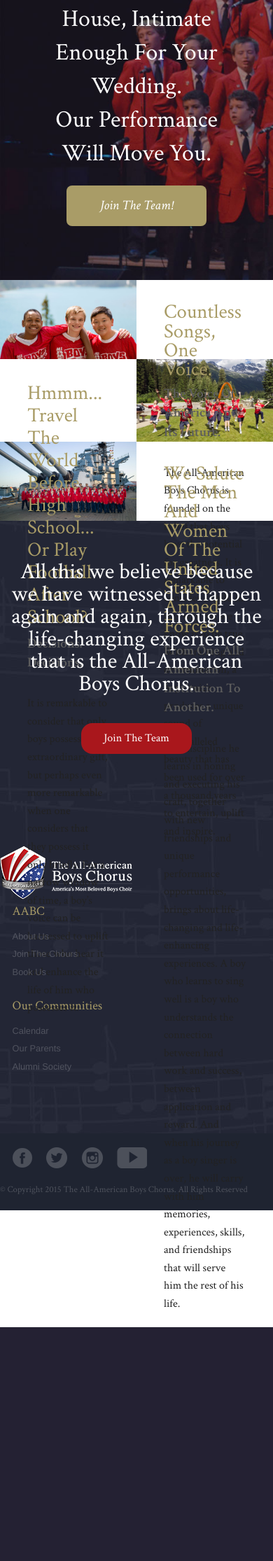
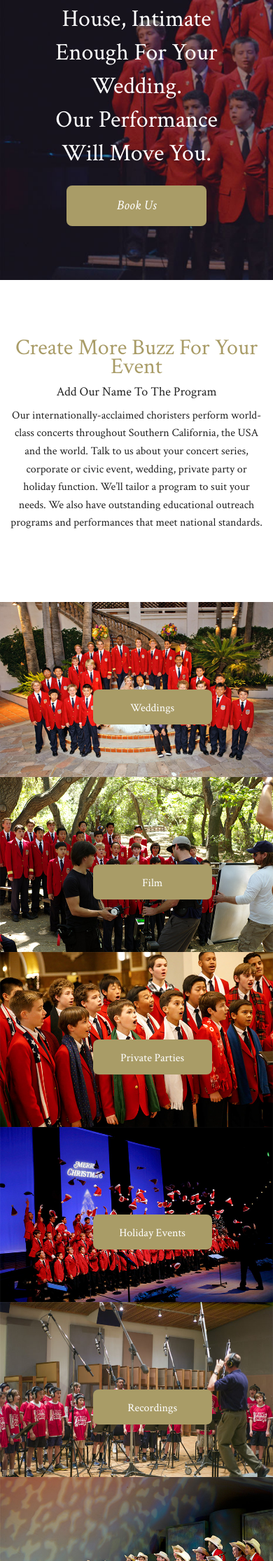
Before and after one commit to TheAllAmericanBoysChorus/AABC-v.-3.0, a PHP site: page /book-us.html in a window 390 px wide. Shown: the part 444-2674 px from the top of the page at 70% size. Before the commit the page ends 2340 px from the top, so only its background shows below. Run offline with PHP 8.4, Linux system fonts and the light colour scheme.

Commit message:
Friday May 22 Book Us

```diff
--- a/book-us.html
+++ b/book-us.html
@@ -90,51 +90,75 @@
             <div class="row">
                 <div class="small-10 small-centered columns text-center">
                     <h1>Dynamic Enough To Sing In An Opera House, Intimate Enough For Your Wedding. <br />Our Performance Will Move You.</h1>
-                    <a href="#"><button class="main-cta-btn">Join The Team!</button></a>
+                    <a href="#"><button class="main-cta-btn">Book Us</button></a>
                 </div>
             </div>
         </div>
     </div>
 </header>
-</body>
+<div class="row create-buzz">
+    <div class="small-12 medium-10 large-8 small-centered text-center columns">
+        <h1>Create More Buzz For Your Event</h1>
+        <h5>Add Our Name To The Program</h5>
+        <p>Our internationally-acclaimed choristers perform world-class concerts throughout Southern California, the USA and the world. Talk to us about your concert series, corporate or civic event, wedding, private party or holiday function. We’ll tailor a program to suit your needs. We also have outstanding educational outreach programs and performances that meet national standards.</p>
+    </div>
+</div>
+<div class="book-us-options">
+    <div class="book-us-option-wedding">
+        <button class="book-us-option-btn">Weddings</button>
+    </div>
+    <div class="book-us-option-film">
+        <button class="book-us-option-btn">Film</button>
+    </div>
+    <div class="book-us-option-private-parties">
+        <button class="book-us-option-btn">Private Parties</button>
+    </div>
+    <div class="book-us-option-holiday-events">
+        <button class="book-us-option-btn">Holiday Events</button>
+    </div>
+    <div class="book-us-option-recording">
+        <button class="book-us-option-btn">Recordings</button>
+    </div>
+    <div class="book-us-option-presenters">
+        <button class="book-us-option-btn">Presenters</button>
+    </div>
+</div>
 
 <div class="about-us-info-left clearfix">
     <div class="image-left">
-        <img src="images/3-boys.jpg">
+        <img src="images/concert-1.jpg">
     </div>
     <div class="content-right">
         <div class="content">
-            <h1>Countless Songs, One Voice.</h1>
-            <h5>The Voice Of America And Its Future.</h5>
-            <p>The All-American Boys Chorus is founded on the belief that boys have the potential for greatness. It is remarkable to consider a child in this way but we know it to be true. With training and determination, a boy’s voice produces a unique sound of unparalleled beauty that has been used for over a thousand years to entertain, uplift and inspire.</p>
+            <h1>Offer Your Audiences A Unique Sensory Experience</h1>
+            <h5>But Advise Them To Wear Comfortable Shoes</h5>
+            <p>For those seeking to offer a magical entertainment experience for their special event The All-American Boys Chorus is America’s quintessential and most internationally acclaimed contemporary boys choir that offers a professional repertoire of over 100 arrangements for almost any venue size so you can choose your genre, add prestige to your event and give your audience a performance to remember.</p>
         </div>
     </div>
 </div>
 
 <div class="about-us-info-right clearfix">
     <div class="image-right">
-        <img src="images/boys-jumping.jpg">
+        <img src="images/performing-2.jpg">
     </div>
     <div class="content-left">
         <div class="content">
-            <h1>Hmmm...
-Travel The World Before High School...
-Or Play Football After School?</h1>
-            <h5>Decisions. Decisions.</h5>
-            <p>It is remarkable to consider that only boys possess this extraordinary gift, but perhaps even more remarkable when one considers that they possess it only briefly. For a narrow window of time, a boy’s voice can be harnessed to uplift those who hear it and enhance the life of him who possesses it.</p>
+            <h1>Thrill Your Audience With Unique Arrangements And Stage Costumes</h1>
+            <h5>Not To Mention The Pure Angelic Sounds From World-Class Choristers.</h5>
+            <p>Over the years The All-American Boys Chorus has prided itself on being efficient enough to keep our performances easy on our presenters while still keeping our concerts engaging, fun, and dynamic for our audience.</p>
         </div>
     </div>
 </div>
 
 <div class="about-us-info-left clearfix">
     <div class="image-left">
-        <img src="images/iowa.jpg">
+        <img src="images/performing-3.jpg">
     </div>
     <div class="content-right">
         <div class="content">
-            <h1>We Salute The Men And Women Of The United States Armed Forces.</h1>
-            <h5>From One All-American Institution To Another.</h5>
-            <p>The discipline he learns in honing and executing his craft, together with new friendships and unique performance opportunities, brings about life-changing and life-enhancing experiences. A boy who learns to sing well is a boy who understands the connection between hard work and success, between application and reward. And when his journey as a boy singer is over, he will carry with him memories, experiences, skills, and friendships that will serve him the rest of his life.</p>
+            <h1>We Offer A Professional Repertoire Of Over 40 Arrangements For Almost Any Venue Size Or Occasion.</h1>
+            <h5>We’ll Even Bring Sound And Lighting.</h5>
+            <p>Our concerts are true visits; with the boys always on hand to greet and meet the audience in the theatre lobby following the concert.The combination of the boys’ charm and professionalism is heartwarming, irresistible and fun!</p>
         </div>
     </div>
 </div>
--- a/sass/about-us.sass
+++ b/sass/about-us.sass
@@ -89,3 +89,74 @@
 		color: #fff
 		padding: .7rem 2rem
 		margin-top: 2rem
+
+@media (max-width: 1430px)
+	.about-us-info-right .content
+		position: absolute
+		width: 60%
+		top: 50%
+		padding-top: 3rem
+
+	.about-us-info-left .content
+		position: absolute
+		width: 60%
+		top: 50%
+		padding-top: 3rem
+
+@media (max-width: 1230px)
+	.about-us-info-right .content
+		position: absolute
+		width: 60%
+		top: 50%
+		padding-top: 1rem
+
+		p
+			margin-top: 1rem
+
+	.about-us-info-left .content
+		position: absolute
+		width: 60%
+		top: 50%
+		padding-top: 1rem
+
+		p
+			margin-top: 1rem
+
+@media (max-width: 1200px)
+	.about-us-info-left .image-left
+		width: 100%
+		clear: both
+		display: inline-block
+
+	.about-us-info-left .content-right
+		width: 100%
+		clear: both
+		height: 400px
+		display: inline-block
+
+	.about-us-info-left .content
+		position: relative
+		width: 90%
+		top: 20%
+		left: 5%
+		padding-top: 0
+		text-align: center
+
+	.about-us-info-right .content
+		position: relative
+		width: 90%
+		top: 20%
+		left: 5%
+		padding-top: 0
+		text-align: center
+
+	.about-us-info-right .image-right
+		width: 100%
+		clear: both
+		display: inline-block
+
+	.about-us-info-right .content-left
+		width: 100%
+		clear: both
+		height: 400px
+		display: inline-block
--- a/sass/book-us.sass
+++ b/sass/book-us.sass
@@ -0,0 +1,115 @@
+/* Book Us */
+
+
+.create-buzz
+	padding: 5rem 0
+
+	h1
+		color: $brand-gold
+		font-size: 2rem
+
+.book-us-options
+
+	.book-us-option-btn
+		position: absolute
+		top: 50%
+		left: 34%
+		width: 170px
+		height: 50px
+		border-radius: .5rem
+		background: $brand-gold
+
+		&:hover
+			background: $brand-dark-blue
+
+
+.book-us-option-wedding
+	background: url('../images/weddings.jpg')
+	background-size: cover
+	height: 400px
+	float: left
+	width: 33.333%
+	position: relative
+	display: flex
+	align-items: center
+
+.book-us-option-film
+	background: url('../images/film.jpg')
+	background-size: cover
+	height: 400px
+	float: left
+	width: 33.333%
+	position: relative
+	display: flex
+	align-items: center
+
+.book-us-option-private-parties
+	background: url('../images/private_parties.jpg')
+	background-size: cover
+	height: 400px
+	float: left
+	width: 33.333%
+	position: relative
+	display: flex
+	align-items: center
+
+.book-us-option-holiday-events
+	background: url('../images/holiday_events.jpg')
+	background-size: cover
+	height: 400px
+	float: left
+	width: 33.333%
+	position: relative
+	display: flex
+	align-items: center
+
+.book-us-option-recording
+	background: url('../images/recording-1.jpg')
+	background-size: cover
+	height: 400px
+	float: left
+	width: 33.333%
+	position: relative
+	display: flex
+	align-items: center
+
+.book-us-option-presenters
+	background: url('../images/presenters.jpg')
+	background-size: cover
+	height: 400px
+	float: left
+	width: 33.333%
+	position: relative
+	display: flex
+	align-items: center
+
+@media (max-width: 1225px)
+	.book-us-option-presenters,
+	.book-us-option-recording,
+	.book-us-option-holiday-events,
+	.book-us-option-private-parties,
+	.book-us-option-film,
+	.book-us-option-wedding
+		width: 50%
+
+@media (max-width: 750px)
+	.book-us-option-presenters,
+	.book-us-option-recording,
+	.book-us-option-holiday-events,
+	.book-us-option-private-parties,
+	.book-us-option-film,
+	.book-us-option-wedding
+		width: 100%
+		float: none
+		height: 250px
+
+@media (max-width: 750px)
+
+	.book-us-option-btn
+		position: absolute
+		top: 40%
+		left: 20%
+		width: 170px
+		height: 50px
+		border-radius: .5rem
+		background: $brand-gold
```
Also changed, not shown: css/main.css.
